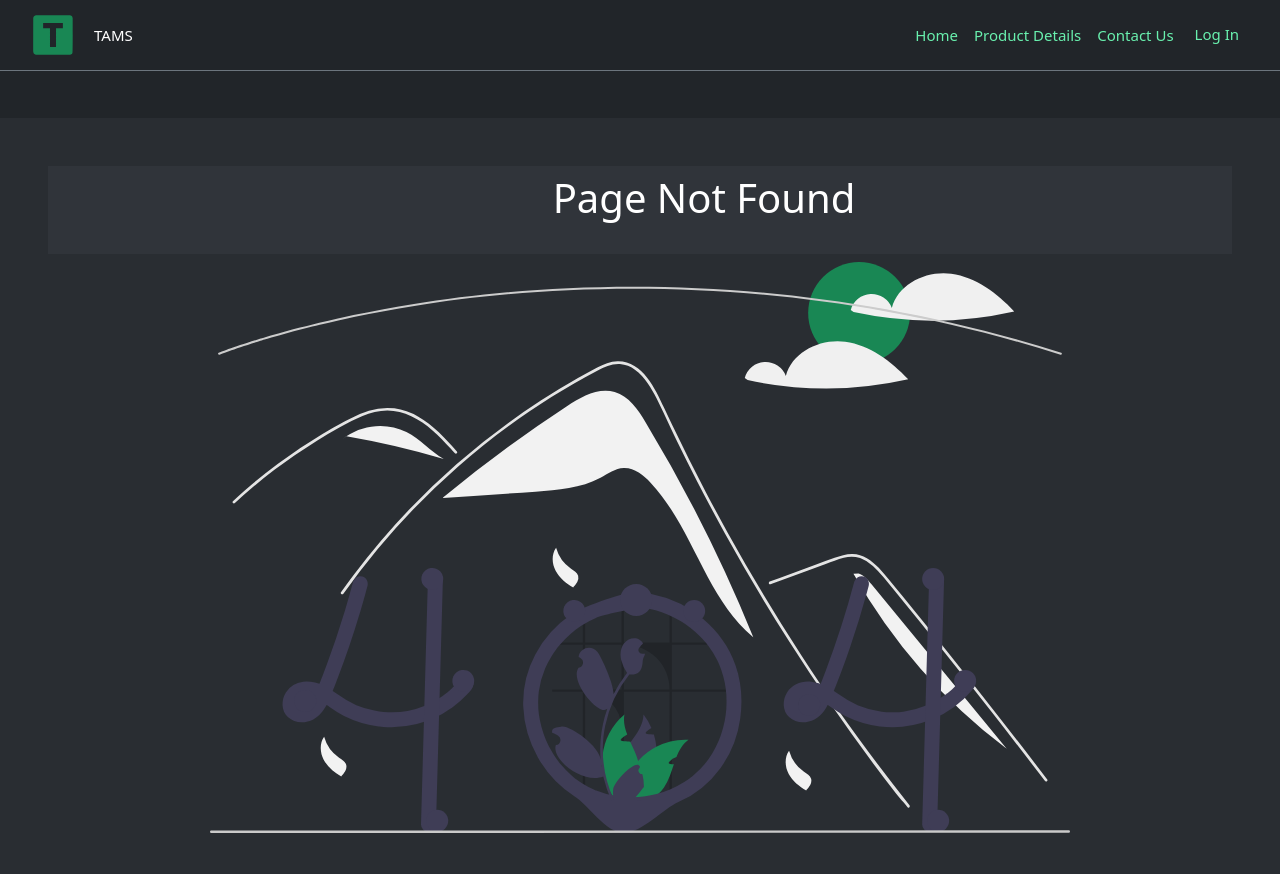
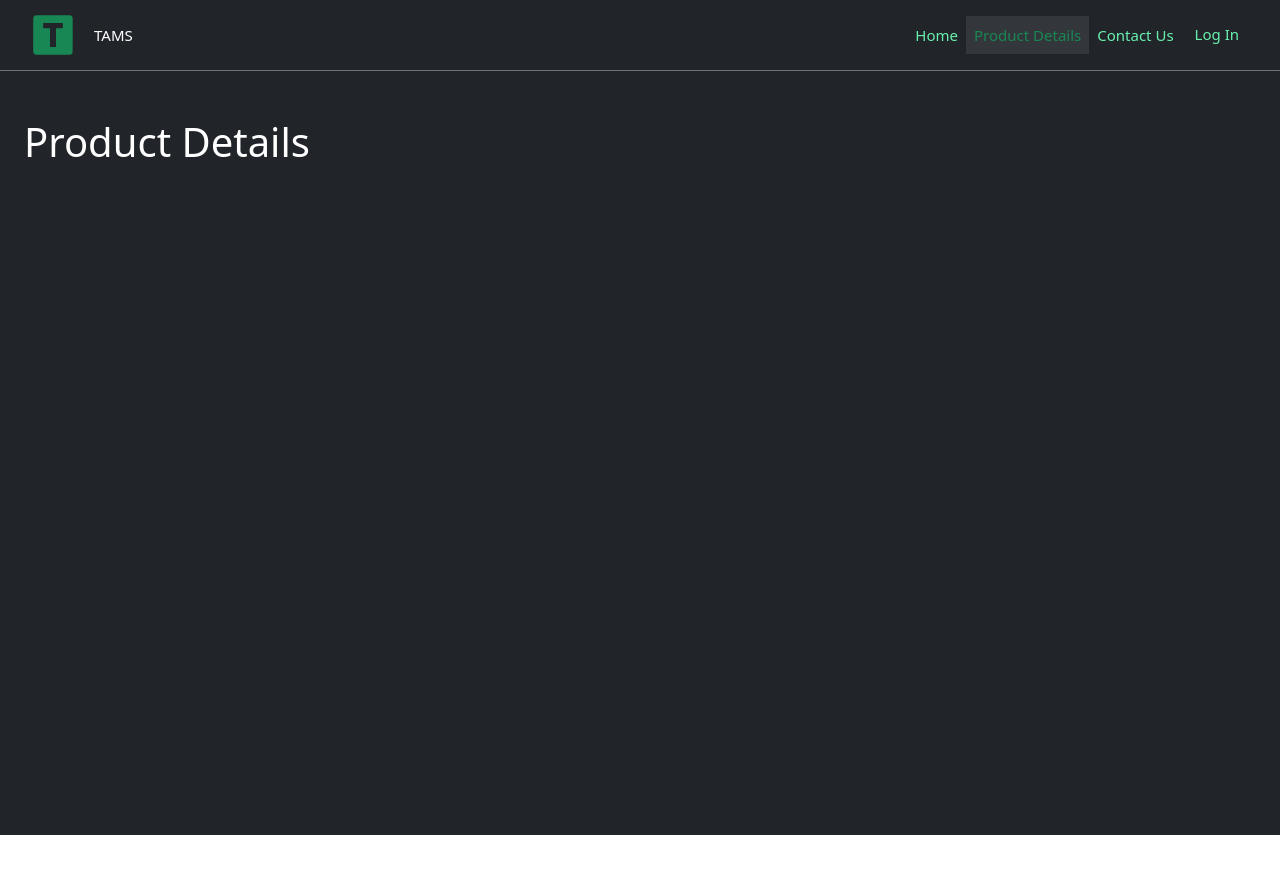
Before and after one commit to TAMS-TETFUND/tams_server, a Vue app in the folder frontend/: page /product-details in a window 1280 px wide. Before the commit this address had no page. Shown: the top 874 px of the page. After the commit the page ends 835 px from the top, so only its background shows below. Built offline with nearby package versions, Linux system fonts and the light colour scheme; some icons are missing.

Commit message:
added about, productdetail and contact blank views

```diff
--- a/frontend/src/components/Navbar.vue
+++ b/frontend/src/components/Navbar.vue
@@ -36,10 +36,10 @@
                     <router-link class="nav-link" to="/attendance/by-course">Attendance By Course</router-link>
                     </li> -->
                     <li class="nav-item">
-                      <router-link class="nav-link" to="/draggable">Product Details</router-link>
+                      <router-link class="nav-link" to="/product-details">Product Details</router-link>
                     </li>
                       <li class="nav-item">
-                        <router-link class="nav-link" to="/draggable">Contact Us</router-link>
+                        <router-link class="nav-link" to="/contact">Contact Us</router-link>
                     </li>
                     <template v-if="$store.state.isAuthenticated">
                     <li class="nav-item dropdown">
--- a/frontend/src/router/index.js
+++ b/frontend/src/router/index.js
@@ -8,6 +8,8 @@ import AttendanceByCourse from "@/views/attendance/AttendanceByCourse.vue"
 import StudentAttendanceReport from "@/views/attendance/StudentAttendanceReport.vue"
 import StudentReportSearch from "@/views/attendance/StudentReportSearch.vue"
 import DraggableDemo from "@/views/DraggableDemo.vue"
+import Contact from "@/views/Contact.vue"
+import ProductDetail from "@/views/ProductDetail.vue"
 import store from "../store"
 import NProgress from "nprogress"
 
@@ -21,6 +23,16 @@ const routes = [
         path: "/draggable",
         name: "Draggable Demo",
         component: DraggableDemo,
+    },
+    {
+        path: "/product-details",
+        name: "Product Details",
+        component: ProductDetail,
+    },
+    {
+        path: "/contact",
+        name: "Contact Us",
+        component: Contact,
     },
     {
         path: "/attendance/download",
--- /dev/null
+++ b/frontend/src/views/Contact.vue
@@ -0,0 +1,11 @@
+<template>
+    <div class="container-fluid">
+        <h1>Contact Us</h1>
+    </div>
+</template>
+
+<script>
+export default{
+    name: "Contact"
+}
+</script>
--- a/frontend/src/views/Home.vue
+++ b/frontend/src/views/Home.vue
@@ -74,7 +74,7 @@
                     <div class="col-md-4 col-xs-12 d-flex justify-content-center align-items-stretch py-3">
                         <div class="card border-0" style="background-color:inherit;">
                             <div class="card-body text-center">
-                                <img class="img-fluid" style="max-height: 100px;" src="../assets/tetfund-logo.png" alt="">
+                                <img class="img-fluid" style="max-height: 100px;" src="../assets/tetfund.png" alt="">
                                 <p class="card-text fst-italic">The Tertiary Education Trust Fund</p>
                             </div>
                         </div>
--- /dev/null
+++ b/frontend/src/views/ProductDetail.vue
@@ -0,0 +1,11 @@
+<template>
+    <div class="container-fluid">
+        <h1>Product Details</h1>
+    </div>
+</template>
+
+<script>
+export default{
+    name: "ProductDetails"
+}
+</script>
```
Also changed, not shown: frontend/src/views/About.vue (added, +11 -0 lines), frontend/src/assets/tetfund.png (renamed from frontend/src/assets/tetfund-logo.png).
